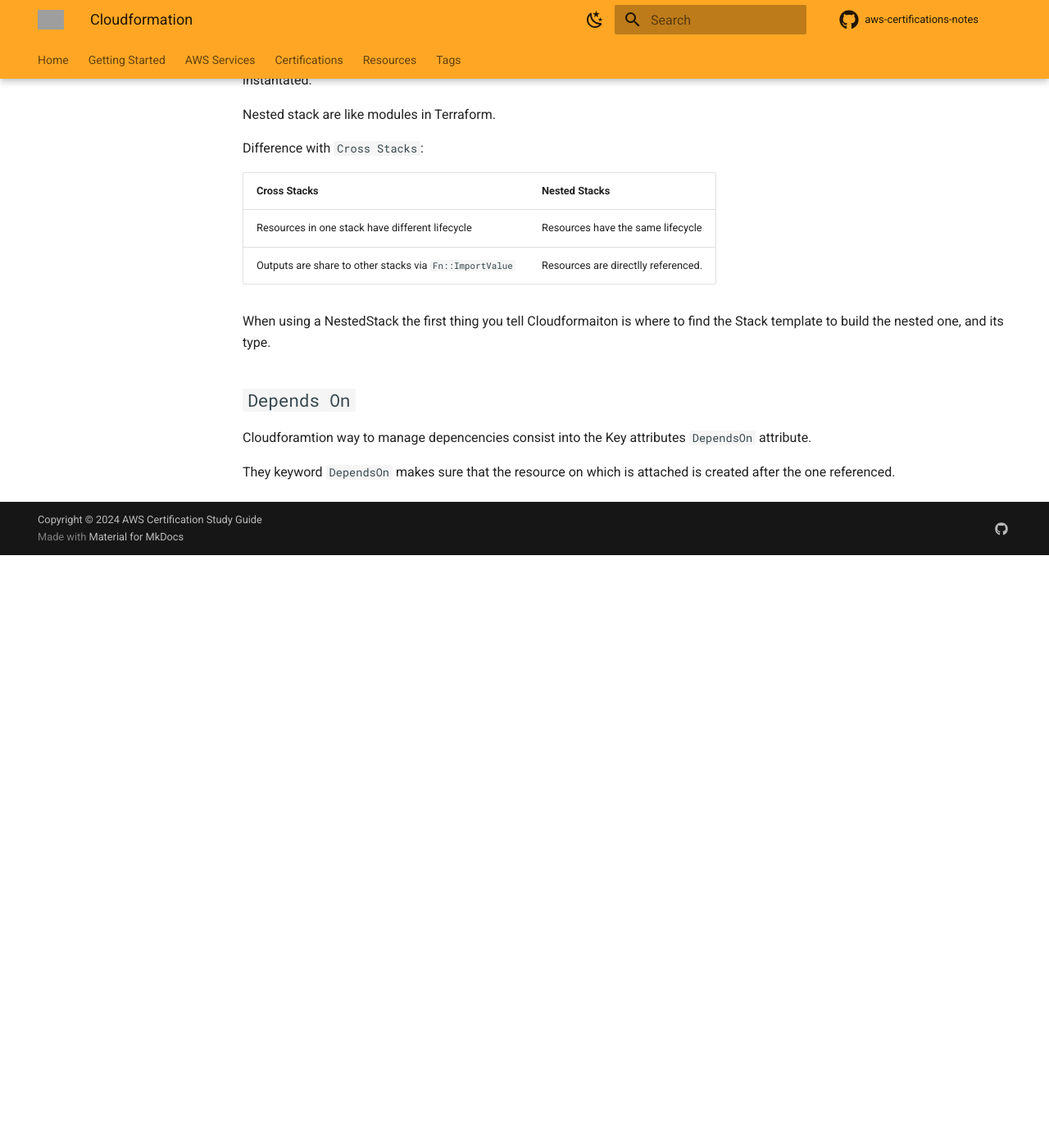
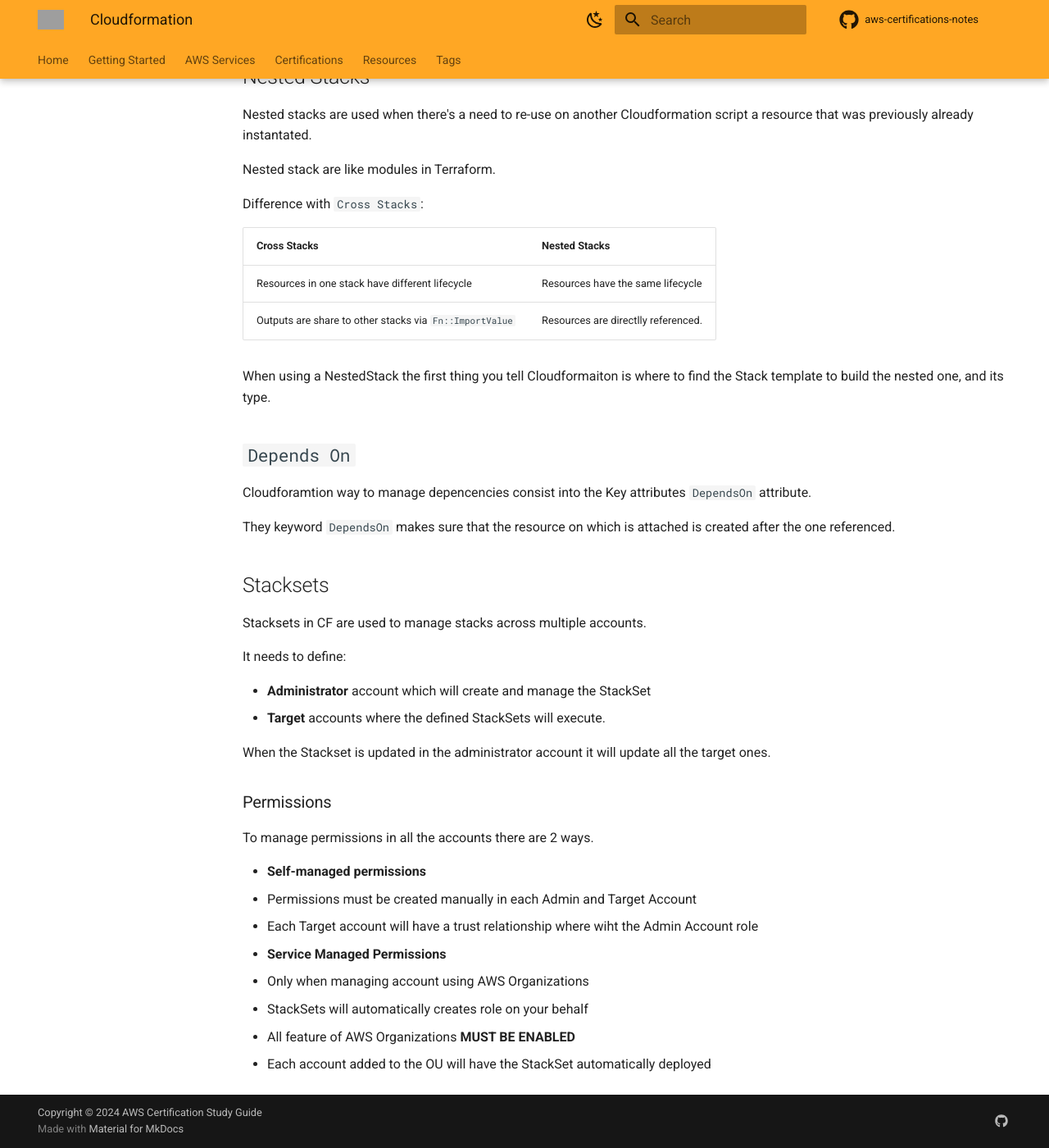
Before and after one commit to Bozz95/aws-certifications-notes, an MkDocs documentation site: the page built from docs/services/iac/cloudformation.md, in a window 1280 px wide and 1400 px high, scrolled down 9480 px. Shown: the whole window at 82% size. Built offline with MkDocs 1.6.1 and Material for MkDocs 9.7.7, drawn with Linux system fonts in a browser that asks for light colours; comment, search, counter and statistics services are not loaded; before the commit the page ends 10157 px from its top, so only the background shows below that; grey boxes are pictures that could not be loaded.

Commit message:
docs: stacksets

```diff
--- a/docs/services/iac/cloudformation.md
+++ b/docs/services/iac/cloudformation.md
@@ -31,6 +31,8 @@
     - [`cfn-signal` and Wait Conditions](#cfn-signal-and-wait-conditions)
 - [Nested Stacks](#nested-stacks)
 - [`Depends On`](#depends-on)
+- [Stacksets](#stacksets)
+  - [Permissions](#permissions)
 
 ## Intro
 
@@ -370,3 +372,27 @@
 Cloudforamtion way to manage depencencies consist into the Key attributes `DependsOn` attribute.
 
 They keyword `DependsOn` makes sure that the resource on which is attached is created after the one referenced.
+
+## Stacksets
+
+Stacksets in CF are used to manage stacks across multiple accounts.
+
+It needs to define:
+
+- **Administrator** account which will create and manage the StackSet
+- **Target** accounts where the defined StackSets will execute.
+
+When the Stackset is updated in the administrator account it will update all the target ones.
+
+### Permissions
+
+To manage permissions in all the accounts there are 2 ways.
+
+- **Self-managed permissions**
+  - Permissions must be created manually in each Admin and Target Account
+  - Each Target account will have a trust relationship where wiht the Admin Account role
+- **Service Managed Permissions**
+  - Only when managing account using AWS Organizations
+  - StackSets will automatically creates role on your behalf
+  - All feature of AWS Organizations **MUST BE ENABLED**
+  - Each account added to the OU will have the StackSet automatically deployed
```
